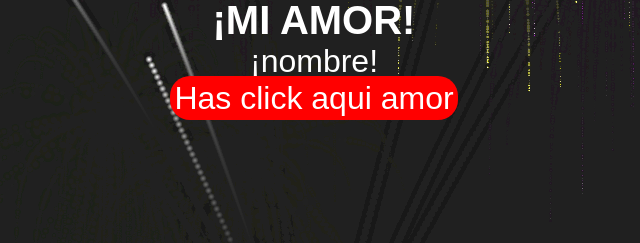
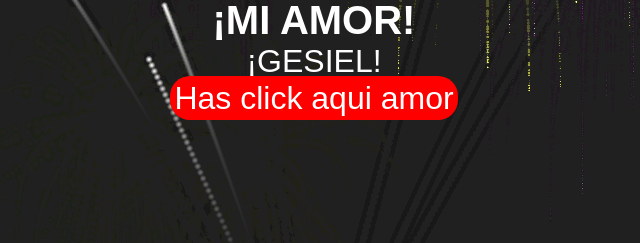
Before and after one commit to JackDainor/GabrielyCamila, a plain HTML site: page index.html in a window 1280 px wide. Both pictures are taken after a click on the button "sube tu volumen y Haz clic aquí". Shown: the part 365-608 px from the top of the page, 326-966 px from the left. Drawn offline with nearby package versions, Linux system fonts and the light colour scheme.

Commit message:
Update index.html
Poner nombre

```diff
--- a/index.html
+++ b/index.html
@@ -21,7 +21,7 @@
 
 	<div>
 	  <h1><span><br></span> ¡MI AMOR!</h1>
-	  <p>¡nombre!<br>
+	  <p>¡GESIEL!<br>
 
 	    <a href="felicitaciones.html">Has click aqui amor</a>
 	  </p>
```
